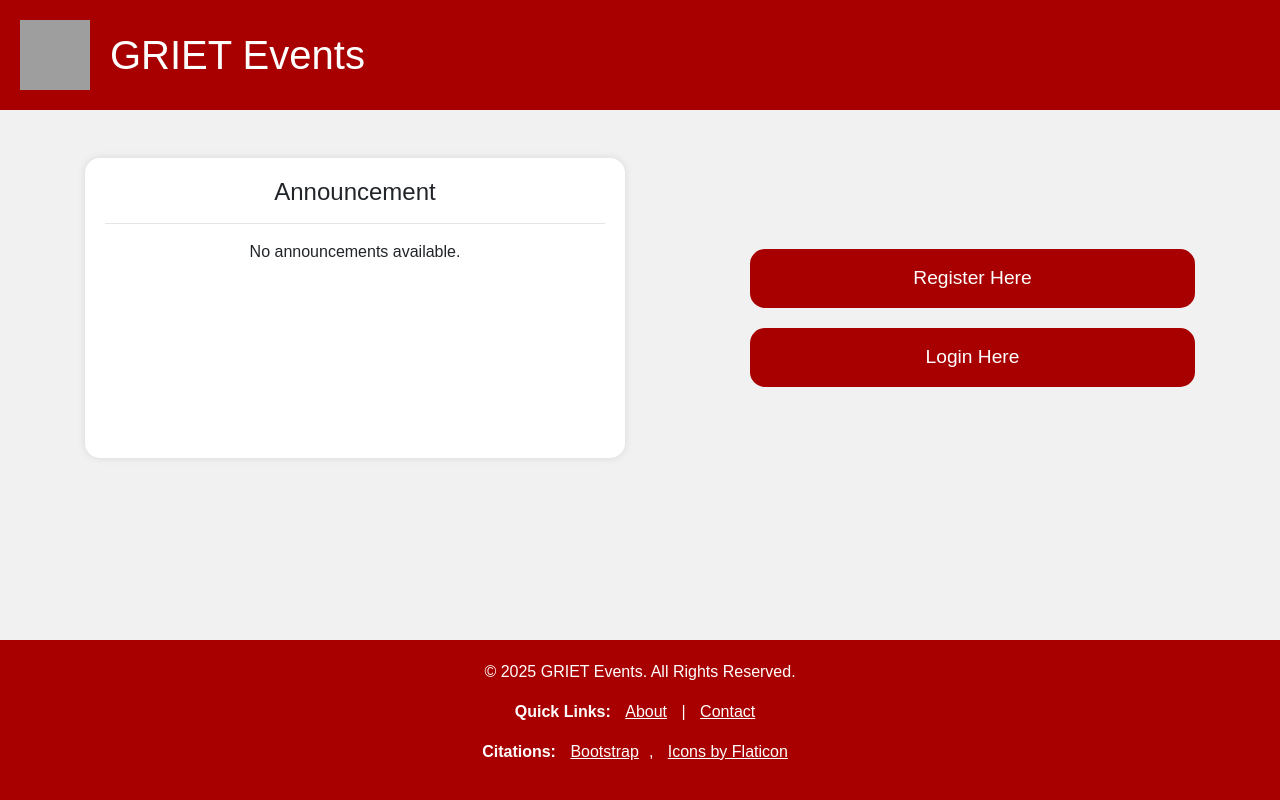
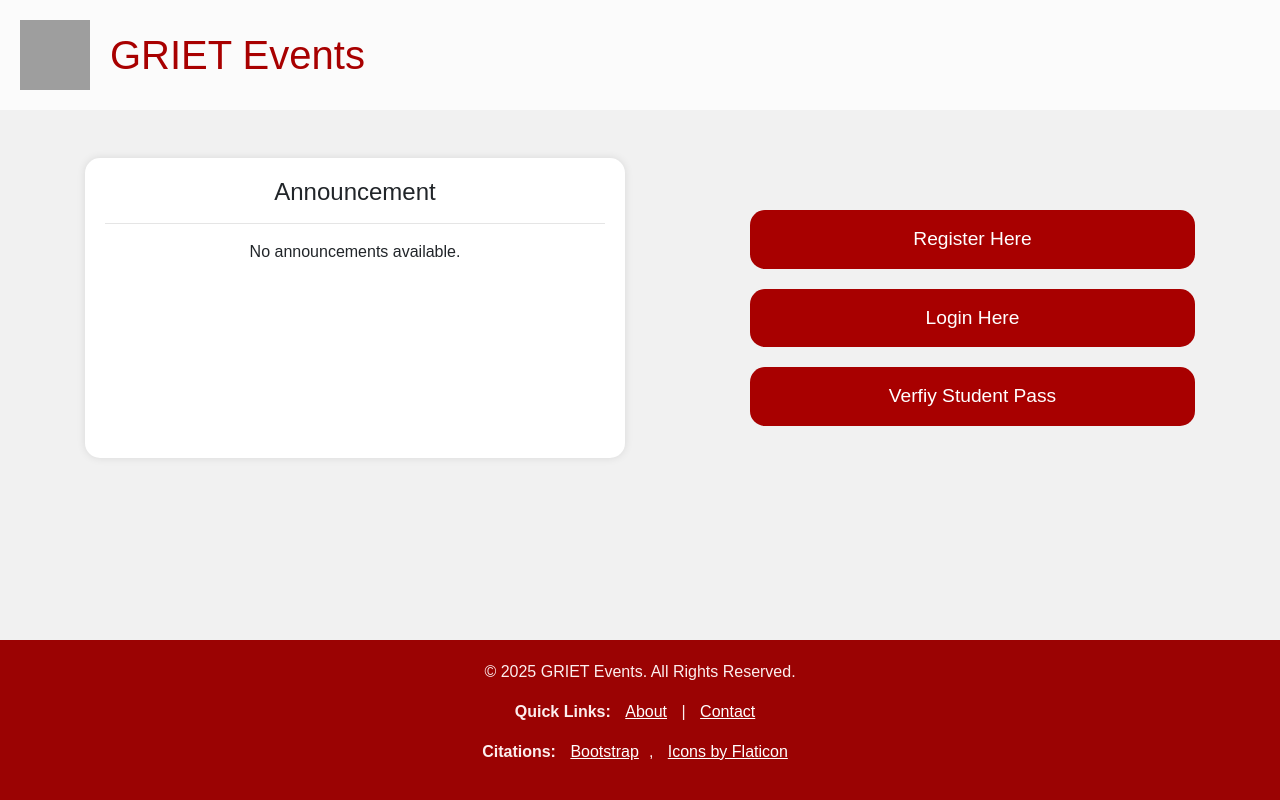
Before and after one commit to umeshyenugula/grietevents, a Flask app: page / in a window 1280 px wide. Run offline with Flask 3, Linux system fonts and the light colour scheme; data that the repository does not hold is empty; some libraries are stand-ins or nearby versions; grey boxes are pictures that could not be loaded.

Commit message:
Update index.html

```diff
--- a/templates/index.html
+++ b/templates/index.html
@@ -5,8 +5,6 @@
   <meta charset="UTF-8">
   <title>GRIET Events</title>
   <meta name="viewport" content="width=device-width, initial-scale=1">
-
-  <!-- Bootstrap CDN -->
   <link rel="stylesheet" href="https://stackpath.bootstrapcdn.com/bootstrap/4.5.2/css/bootstrap.min.css">
   <script src="https://code.jquery.com/jquery-3.5.1.slim.min.js"></script>
   <script src="https://cdn.jsdelivr.net/npm/popper.js@1.16.1/dist/umd/popper.min.js"></script>
@@ -28,7 +26,7 @@
     }
 
     .header {
-      background-color: #a80000;
+      background-color: #ffffffbb;
       color: white;
       padding: 20px;
       display: flex;
@@ -42,6 +40,7 @@
     }
 
     .title {
+      color: #a80000;
       font-size: 2.5rem;
       margin: 0;
     }
@@ -74,8 +73,8 @@
     }
 
     .footer {
-      background-color: #a80000;
-      color: white;
+      background-color: #9b0303;
+      color: rgb(252, 239, 239);
       padding: 20px;
       text-align: center;
     }
@@ -106,6 +105,7 @@
       <div class="col-md-5 d-flex flex-column justify-content-center">
         <a href="/register" class="btn btn-lg-custom">Register Here</a>
         <a href="/login" class="btn btn-lg-custom">Login Here</a>
+        <a href="/pverify" class="btn btn-lg-custom">Verfiy Student Pass</a>
       </div>
     </div>
   </div>
```
